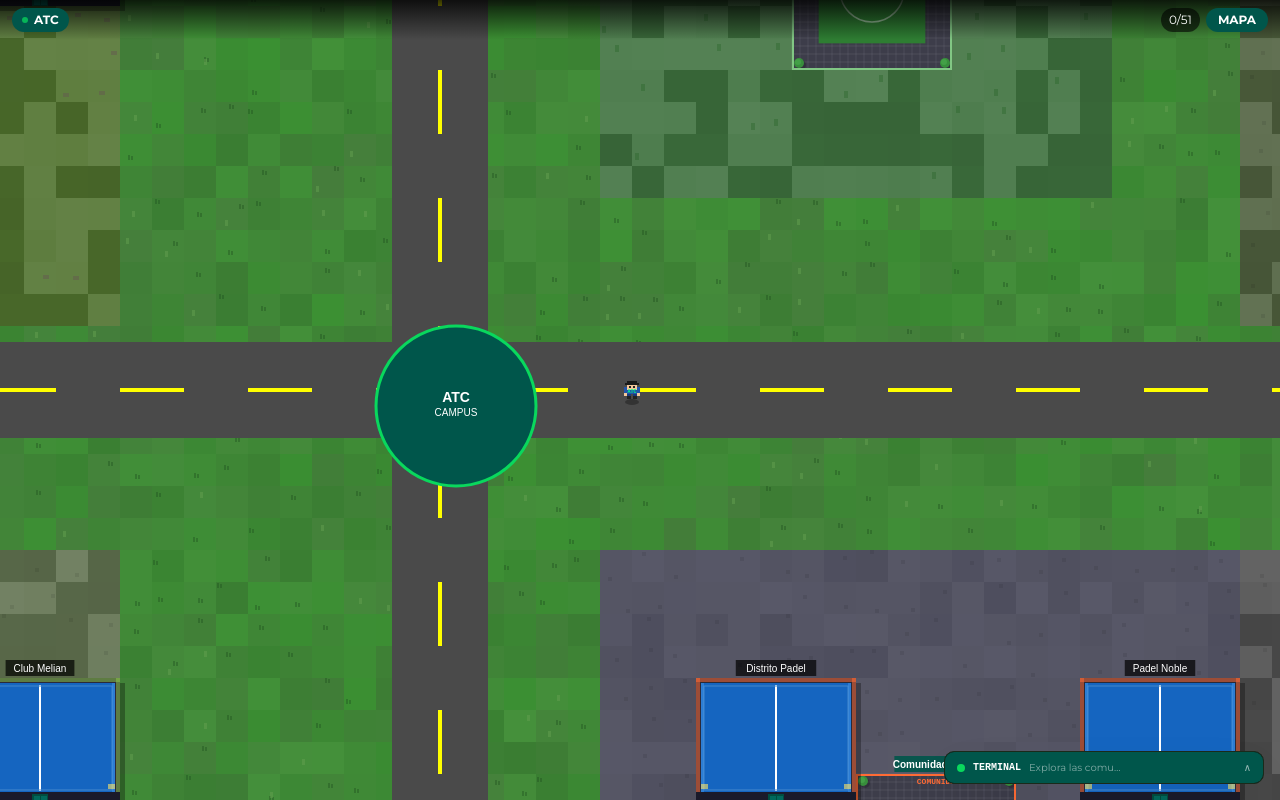
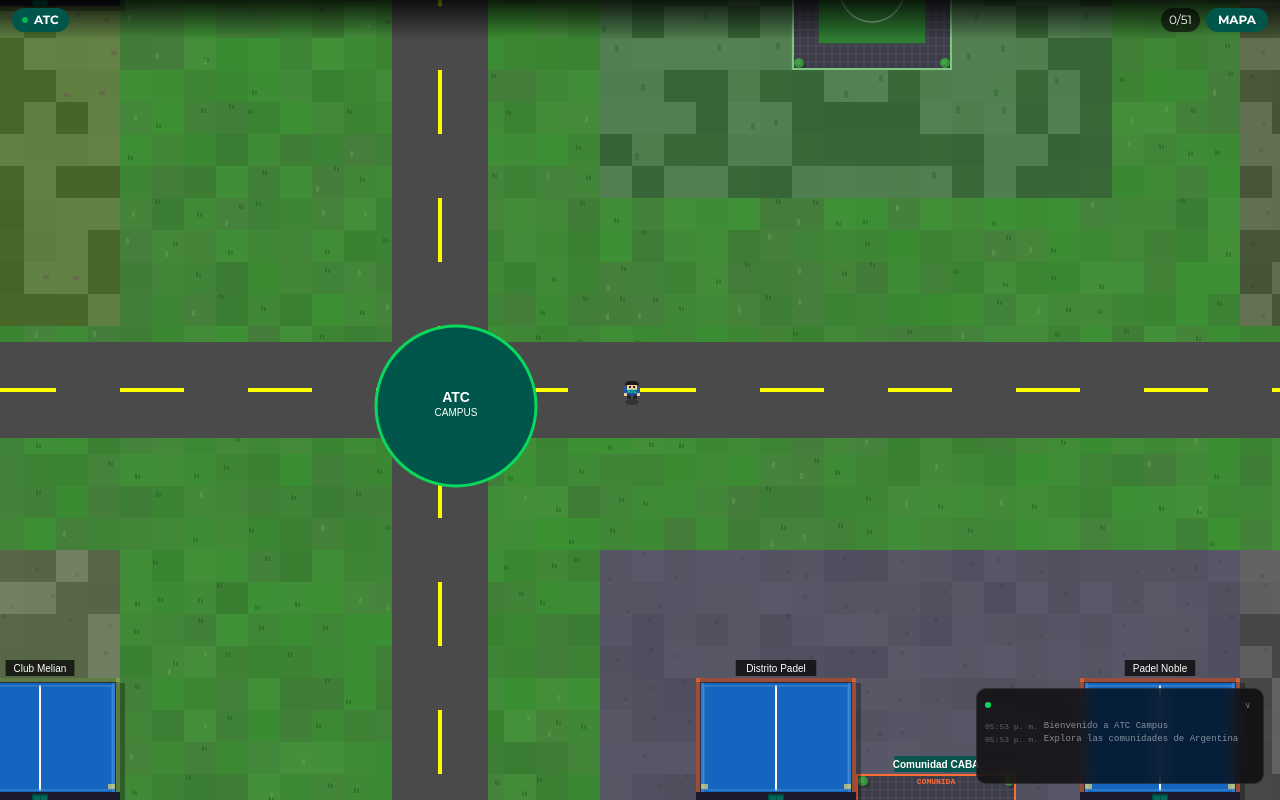
Before and after one commit to noreply-atc/v0-lado-b-comunidades, a Next.js app: page /game in a window 1280 px wide. Built offline with nearby package versions, Linux system fonts and the light colour scheme.

Commit message:
fix: update terminal layout and activity log behavior
Terminal now starts open, matches joystick height, and collapses in mini mode.

```diff
--- a/app/game/page.tsx
+++ b/app/game/page.tsx
@@ -446,7 +446,7 @@ export default function GamePage() {
       { id: 1, type: 'info', message: 'Explora las comunidades de Argentina', timestamp: new Date() },
     ]);
   }, []);
-  const [terminalMode, setTerminalMode] = useState<'mini' | 'expanded'>('mini'); // mini=solo header, expanded=logs+accion
+  const [terminalMode, setTerminalMode] = useState<'open' | 'mini'>('open'); // open=logs visibles, mini=solo barra
   const [pendingAction, setPendingAction] = useState<{ community: Community; region: Region } | null>(null); // Comunidad esperando accion
   const [joyPos, setJoyPos] = useState({ x: 0, y: 0 }); // Posicion visual del joystick
   const terminalRef = useRef<HTMLDivElement>(null);
@@ -543,13 +543,6 @@ const handleFastTravel = useCallback((region: Region) => {
     return () => clearTimeout(timer);
   }, []);
 
-  // Terminal minimizada en mobile
-  useEffect(() => {
-    if (window.innerWidth < 768) {
-      setTerminalMode('mini');
-    }
-  }, []);
-
   // Main game effect
   useEffect(() => {
     const canvas = canvasRef.current;
@@ -569,7 +562,7 @@ const handleFastTravel = useCallback((region: Region) => {
     const handleKeyDown = (e: KeyboardEvent) => {
       keysRef.current[e.key] = true;
       if (e.key === 'm' || e.key === 'M') setShowMap(prev => !prev);
-      if (e.key === 't' || e.key === 'T') setTerminalMode(prev => prev === 'mini' ? 'expanded' : 'mini');
+      if (e.key === 't' || e.key === 'T') setTerminalMode(prev => prev === 'open' ? 'mini' : 'open');
     };
     const handleKeyUp = (e: KeyboardEvent) => {
       keysRef.current[e.key] = false;
@@ -1293,115 +1286,95 @@ const handleFastTravel = useCallback((region: Region) => {
         </div>
       )}
 
-      {/* Terminal */}
-      <div className={`fixed z-50 transition-all duration-300 flex flex-col bg-[#0a0f0a] border border-[#1a2a1a] shadow-2xl overflow-hidden rounded-lg ${
-        terminalMode === 'expanded'
-          ? 'bottom-4 left-4 right-4 md:left-auto md:right-4 md:w-80'
-          : 'bottom-4 left-32 right-4 md:left-auto md:right-4 md:w-80'
-      }`}>
-
-        {/* Header — siempre visible, clickeable */}
+      {/* Activity log - siempre visible al lado del joystick */}
       <div
-          className="flex items-center gap-2 px-3 py-2 bg-[#00564B] cursor-pointer shrink-0"
-          onClick={() => setTerminalMode(prev => prev === 'mini' ? 'expanded' : 'mini')}
+        className={`fixed z-50 transition-all duration-200 bg-black/70 border border-white/10 rounded-lg overflow-hidden backdrop-blur-sm ${
+          terminalMode === 'open'
+            ? 'bottom-4 left-32 right-4 md:left-auto md:right-4 md:w-72'
+            : 'bottom-4 left-32 right-4 md:left-auto md:right-4 md:w-72'
+        }`}
+        style={{ height: terminalMode === 'open' ? '96px' : '32px' }}
+      >
+        {/* Barra superior: solo controles, sin label "TERMINAL" */}
+        <div
+          className="flex items-center justify-between px-2 py-1 cursor-pointer"
+          style={{ height: '32px' }}
+          onClick={() => setTerminalMode(prev => prev === 'open' ? 'mini' : 'open')}
         >
           {/* Dot de estado */}
-          <div className={`w-2 h-2 rounded-full shrink-0 ${pendingAction ? 'bg-[#ff9800] animate-pulse' : 'bg-[#09D85D]'}`} />
-
-          {/* Label */}
-          <span className="text-white text-[10px] font-bold font-mono shrink-0">TERMINAL</span>
-
-          {/* Preview del último log (solo en mini) */}
-          {terminalMode === 'mini' && !pendingAction && (
-            <span className="text-white/50 text-[10px] truncate flex-1">
-              {terminalLogs.length > 0
+          <div className={`w-1.5 h-1.5 rounded-full ${pendingAction ? 'bg-[#ff9800] animate-pulse' : 'bg-[#09D85D]'}`} />
+
+          {/* En mini: mostrar el último evento inline */}
+          {terminalMode === 'mini' && (
+            <span className="text-white/50 text-[9px] font-mono truncate mx-2 flex-1">
+              {pendingAction
+                ? pendingAction.community.name
+                : terminalLogs.length > 0
                   ? terminalLogs[terminalLogs.length - 1].message
-                : 'Explora las comunidades...'}
+                  : '...'}
             </span>
           )}
 
-          {/* Nombre de comunidad pendiente (solo en mini) */}
-          {terminalMode === 'mini' && pendingAction && (
-            <span className="text-[#ff9800] text-[10px] font-bold truncate flex-1">
-              {pendingAction.community.name}
-            </span>
-          )}
-
-          {/* Spacer */}
-          <div className="flex-1" />
-
-          {/* UNIRME en mini mode cuando hay acción pendiente */}
+          <div className="flex items-center gap-1 ml-auto">
+            {/* Unirme en mini si hay pendingAction */}
             {terminalMode === 'mini' && pendingAction && (
               <a
                 href={pendingAction.community.whatsapp}
                 target="_blank"
                 rel="noopener noreferrer"
                 onClick={(e) => e.stopPropagation()}
-              className="shrink-0 px-3 py-1 bg-[#25D366] text-white text-[9px] font-bold rounded"
+                className="px-2 py-0.5 bg-[#25D366] text-white text-[8px] font-bold rounded"
               >
                 Unirme
               </a>
             )}
-
-          {/* Toggle arrow */}
-          <span className="text-white/60 text-[10px] shrink-0 ml-1">
-            {terminalMode === 'mini' ? '∧' : '∨'}
+            {/* Toggle */}
+            <span className="text-white/40 text-[9px] px-1">
+              {terminalMode === 'open' ? '∨' : '∧'}
             </span>
           </div>
-
-        {/* Body — solo visible en expanded */}
-        {terminalMode === 'expanded' && (
-          <>
-            {/* Logs */}
+        </div>
+
+        {/* Logs — visibles cuando está open */}
+        {terminalMode === 'open' && (
           <div
             ref={terminalRef}
-              className="overflow-y-auto p-2 font-mono text-[10px] space-y-1"
-              style={{ maxHeight: '120px' }}
+            className="overflow-hidden px-2 pb-1 font-mono text-[9px] space-y-0.5"
+            style={{ height: '64px' }}
           >
-              {terminalLogs.slice(-6).map((log) => (
-                <div key={log.id} className="flex items-start gap-1.5">
-                  <span className="text-[#555] shrink-0 text-[9px]">
+            {terminalLogs.slice(-4).map((log) => (
+              <div key={log.id} className="flex items-start gap-1.5 leading-tight">
+                <span className="text-white/30 shrink-0 text-[8px] mt-px">
                   {log.timestamp.toLocaleTimeString('es-AR', { hour: '2-digit', minute: '2-digit' })}
                 </span>
-                  <span className={`flex-1 break-words ${
+                <span className={`flex-1 truncate ${
                   log.type === 'discovery' ? 'text-[#09D85D]' :
                   log.type === 'travel' ? 'text-[#00bcd4]' :
-                    log.type === 'info' ? 'text-[#777]' :
-                    'text-[#ff9800]'
+                  log.type === 'action' ? 'text-[#ff9800]' :
+                  'text-white/50'
                 }`}>
                   {log.message}
                 </span>
               </div>
             ))}
-            </div>
-
-            {/* Acción pendiente: Unirme (en expanded) */}
+
+            {/* Si hay pendingAction, mostrar Unirme dentro del log */}
             {pendingAction && (
-              <div className="px-3 py-2 bg-[#0d1a0d] border-t border-[#1a2a1a] flex items-center justify-between gap-2">
-                <div className="flex items-center gap-2 min-w-0">
-                  <span className="shrink-0">{SPORT_EMOJI[pendingAction.community.sport]}</span>
-                  <div className="min-w-0">
-                    <p className="text-[#09D85D] text-[10px] font-bold truncate">{pendingAction.community.name}</p>
-                    <p className="text-[#666] text-[9px]">{pendingAction.community.members} miembros</p>
-                  </div>
-                </div>
+              <div className="flex items-center justify-between mt-0.5 pt-0.5 border-t border-white/10">
+                <span className="text-[#ff9800] text-[9px] truncate flex-1">
+                  {SPORT_EMOJI[pendingAction.community.sport]} {pendingAction.community.name}
+                </span>
                 <a
                   href={pendingAction.community.whatsapp}
                   target="_blank"
                   rel="noopener noreferrer"
-                  className="shrink-0 px-3 py-1.5 bg-[#25D366] text-white text-[9px] font-bold rounded"
+                  className="shrink-0 ml-2 px-2 py-0.5 bg-[#25D366] text-white text-[8px] font-bold rounded"
                 >
                   Unirme
                 </a>
               </div>
             )}
-
-            {/* Footer */}
-            <div className="px-2 py-1 bg-[#060a06] border-t border-[#1a2a1a] flex items-center gap-1">
-              <span className="text-[#09D85D] text-[10px]">$</span>
-              <span className="text-[#444] text-[10px] animate-pulse">_</span>
-            </div>
-          </>
+          </div>
         )}
       </div>
 
```
Lines whose indentation alone changed are shown as unchanged.
